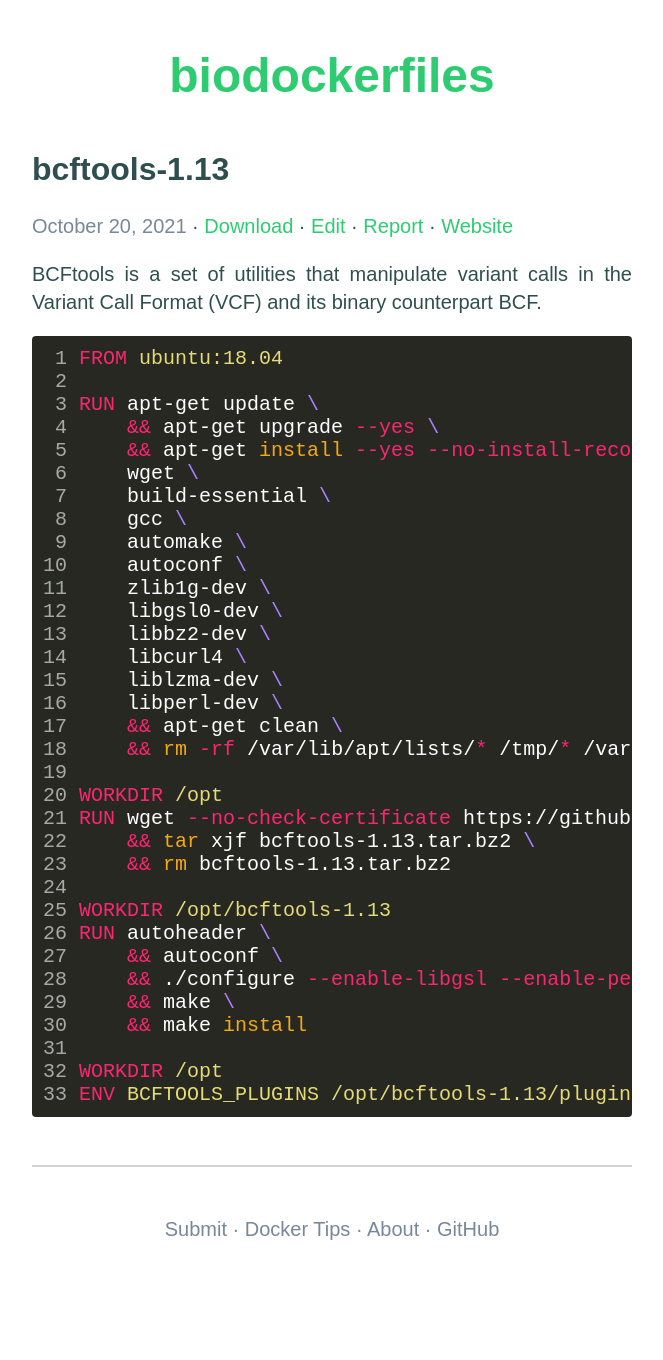
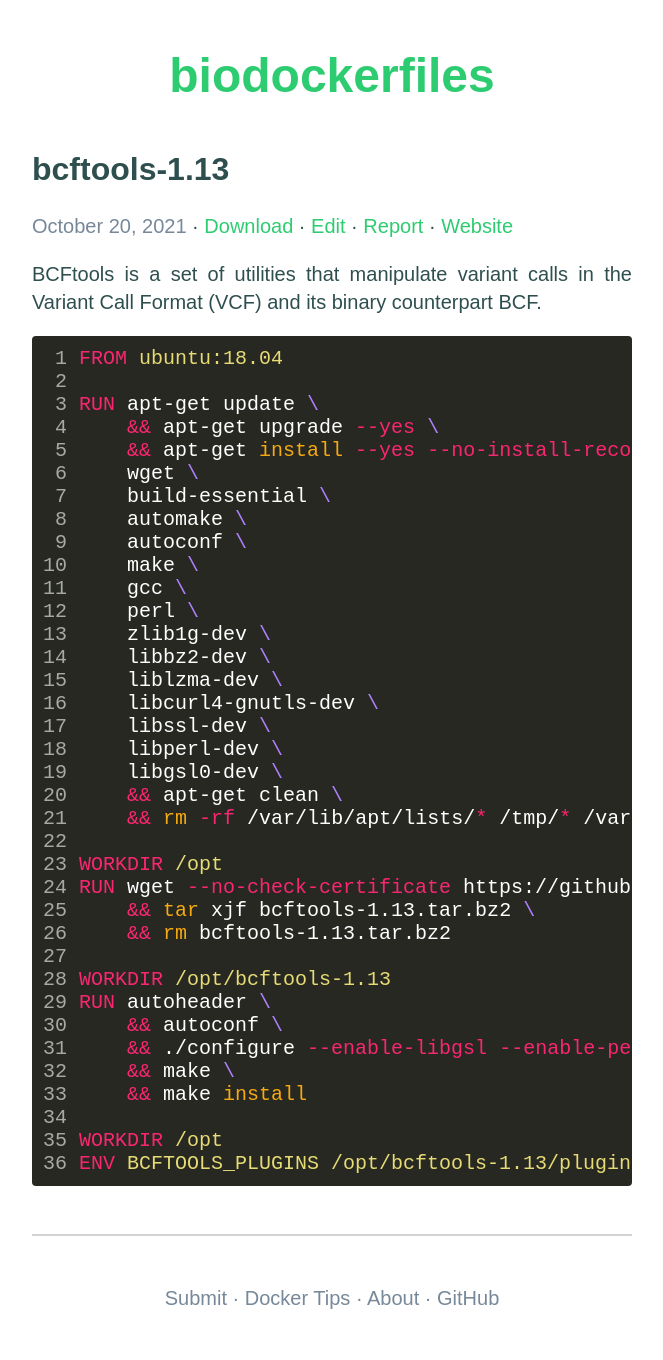
Before and after one commit to biodockerfiles/biodockerfiles.github.io, a Jekyll site: the page built from _dockerfiles/bcftools-1.13.md, in a window 1280 px wide. Shown: the whole page, without its empty margins (308-971 px from the left). Built offline with Jekyll 4.4.1, drawn with Linux system fonts in a browser that asks for light colours; before the commit the page ends 1291 px from its top, so only the background shows below that.

Commit message:
Update bcftools-1.13.md

```diff
--- a/_dockerfiles/bcftools-1.13.md
+++ b/_dockerfiles/bcftools-1.13.md
@@ -14,15 +14,18 @@
     && apt-get install --yes --no-install-recommends \
     wget \
     build-essential \
-    gcc \
     automake \
     autoconf \
+    make \
+    gcc \
+    perl \
     zlib1g-dev \
+    libbz2-dev \
+    liblzma-dev \
+    libcurl4-gnutls-dev \
+    libssl-dev \
+    libperl-dev \
     libgsl0-dev \
-    libbz2-dev \
-    libcurl4 \
-    liblzma-dev \
-    libperl-dev \
     && apt-get clean \
     && rm -rf /var/lib/apt/lists/* /tmp/* /var/tmp/*
 
```
